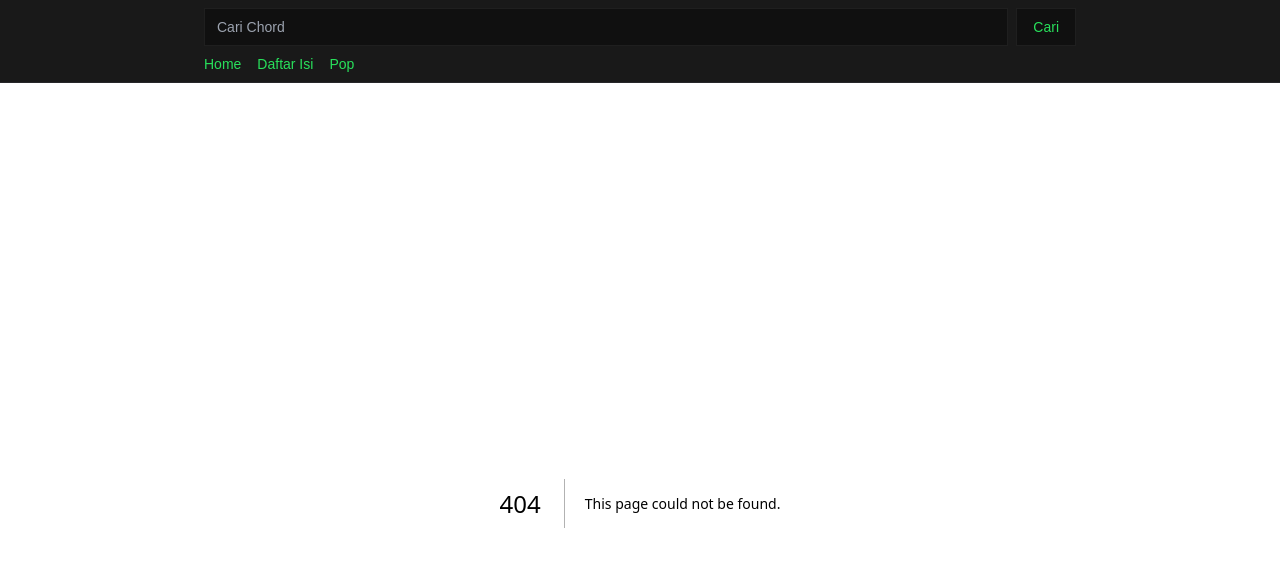
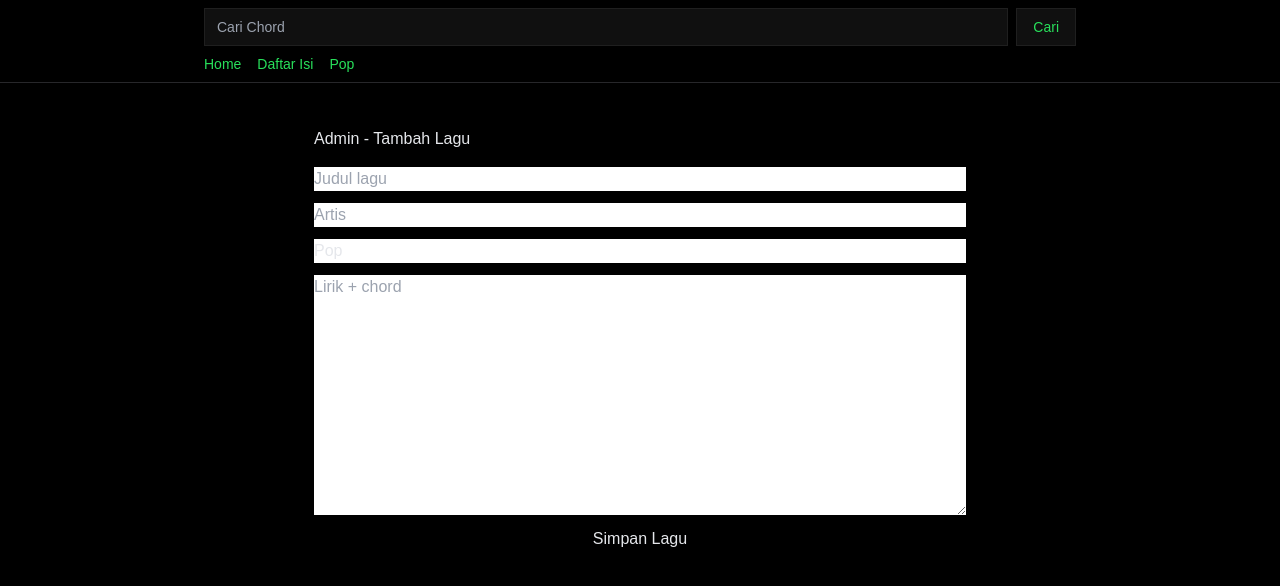
Before and after one commit to basyayev122/Chordhub, a Next.js app: page /admin in a window 1280 px wide. Before the commit this address had no page. Shown: the top 586 px of the page. Built offline with nearby package versions, Linux system fonts and the light colour scheme.

Commit message:
Create page.tsx

```diff
--- /dev/null
+++ b/app/admin/page.tsx
@@ -0,0 +1,54 @@
+"use client";
+
+import { useState } from "react";
+
+export default function AdminPage() {
+  const [title, setTitle] = useState("");
+  const [artist, setArtist] = useState("");
+  const [category, setCategory] = useState("Pop");
+  const [lyrics, setLyrics] = useState("");
+  const [msg, setMsg] = useState("");
+
+  async function submit(e: React.FormEvent) {
+    e.preventDefault();
+    setMsg("Menyimpan...");
+
+    const res = await fetch("/api/songs", {
+      method: "POST",
+      headers: { "Content-Type": "application/json" },
+      body: JSON.stringify({ title, artist, category, lyrics }),
+    });
+
+    const data = await res.json();
+
+    if (!res.ok) {
+      setMsg(`Error: ${data.error || "gagal simpan"}`);
+      return;
+    }
+
+    setMsg(`Berhasil disimpan ✅ slug: ${data.slug}`);
+    setTitle("");
+    setArtist("");
+    setCategory("Pop");
+    setLyrics("");
+  }
+
+  return (
+    <main style={{ padding: 24, maxWidth: 700, margin: "0 auto" }}>
+      <h1>Admin - Tambah Lagu</h1>
+      <form onSubmit={submit} style={{ display: "grid", gap: 12, marginTop: 16 }}>
+        <input placeholder="Judul lagu" value={title} onChange={(e) => setTitle(e.target.value)} />
+        <input placeholder="Artis" value={artist} onChange={(e) => setArtist(e.target.value)} />
+        <input placeholder="Kategori (Pop/Rock/...)" value={category} onChange={(e) => setCategory(e.target.value)} />
+        <textarea
+          placeholder="Lirik + chord"
+          value={lyrics}
+          onChange={(e) => setLyrics(e.target.value)}
+          rows={10}
+        />
+        <button type="submit">Simpan Lagu</button>
+      </form>
+      <p style={{ marginTop: 12 }}>{msg}</p>
+    </main>
+  );
+}
```
